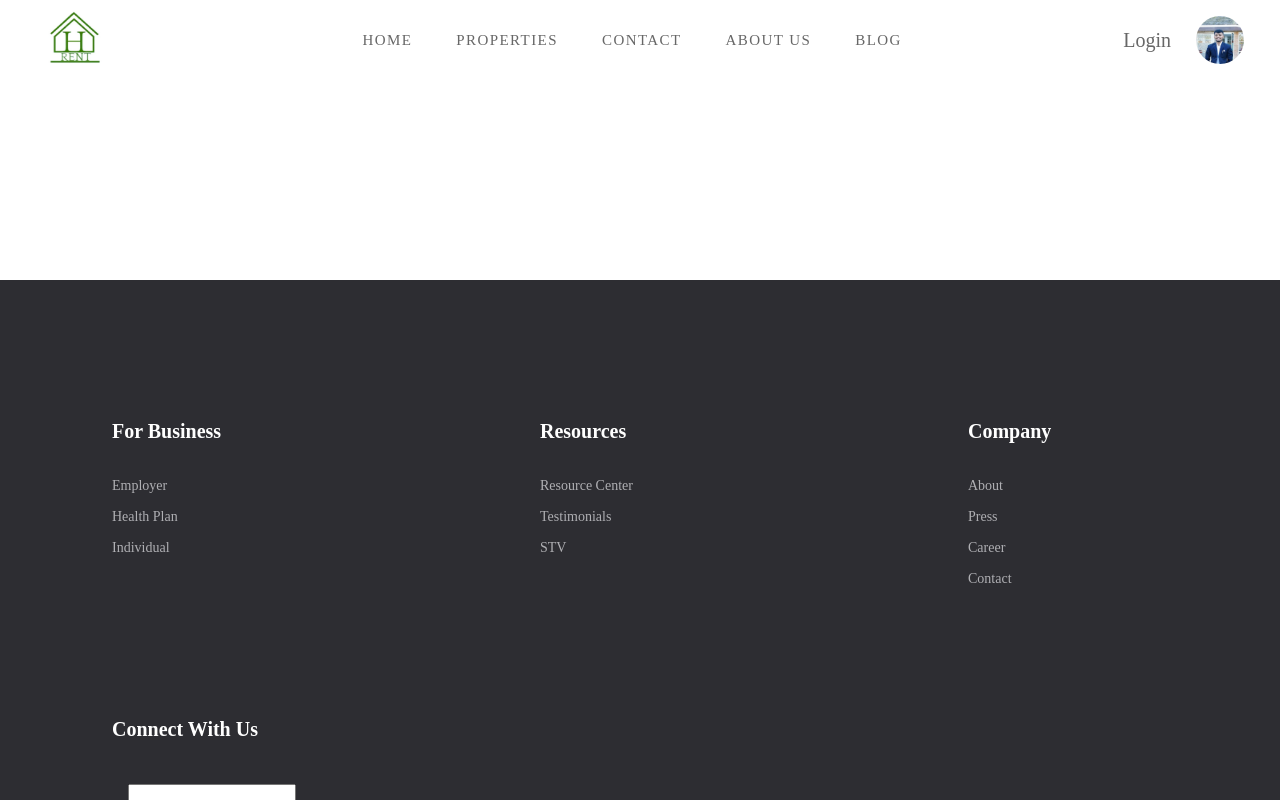
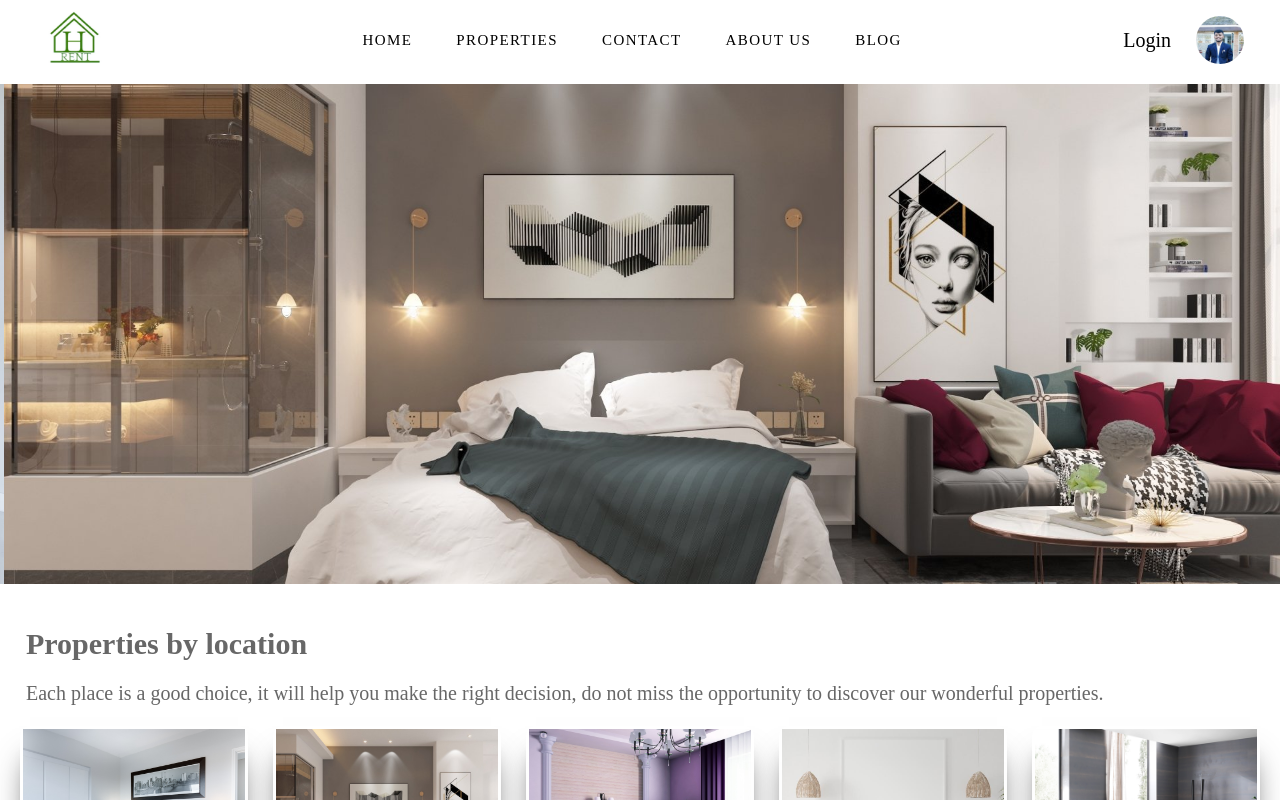
Before and after one commit to phirojshah/House-Rent, a React (Create React App) app: page / in a window 1280 px wide. Shown: the top 800 px of the page. Built offline with nearby package versions, Linux system fonts and the light colour scheme.

Commit message:
Router works done

```diff
--- a/src/App.js
+++ b/src/App.js
@@ -4,21 +4,17 @@ import "./App.css";
 import Nav from "./Components/Nav";
 import Home from "./Components/Home";
 import Login from "./Components/Login";
-import { BrowserRouter, Router, Route, Routes, Link } from "react-router-dom";
+import { Route, Routes } from "react-router-dom";
 import Footer from "./Components/Footer";
 
 function App() {
   return (
     <div className="App">
       <Nav />
-      {/* <Home /> */}
-      {/* <Login /> */}
-      <BrowserRouter>
-        <Routes>
-          <Route path="/Home" element={<Home />} />
-          <Route path="/Login" element={<Login />} />
-        </Routes>
-      </BrowserRouter>
+      <Routes>
+        <Route path="/" element={<Home />} />
+        <Route path="/Login" element={<Login />} />
+      </Routes>
       <Footer />
     </div>
   );
--- a/src/Components/Nav.js
+++ b/src/Components/Nav.js
@@ -6,7 +6,7 @@ function Nav() {
     <Container>
       <Logo src="/images/logo.jpg " />
       <NavMenu>
-        <a>
+        <a href="/">
           <span> HOME</span>
         </a>
 
@@ -24,7 +24,7 @@ function Nav() {
         </a>
       </NavMenu>
       <Login>
-        <a>
+        <a href="/Login">
           <span>Login</span>
         </a>
       </Login>
@@ -65,6 +65,8 @@ const NavMenu = styled.div`
     align-items: center;
     padding: 0 10px;
     height: 20px;
+    text-decoration: none;
+    color: black;
 
     span {
       font-size: 15px;
@@ -103,4 +105,8 @@ const UsrImg = styled.img`
 
 const Login = styled.div`
   margin-right: 25px;
+  a {
+    text-decoration: none;
+    color: black;
+  }
 `;
--- a/src/index.js
+++ b/src/index.js
@@ -1,18 +1,21 @@
-import React from 'react';
-import { createRoot } from 'react-dom/client';
-import { Provider } from 'react-redux';
-import { store } from './app/store';
-import App from './App';
-import './index.css';
+import React from "react";
+import { createRoot } from "react-dom/client";
+import { Provider } from "react-redux";
+import { store } from "./app/store";
+import App from "./App";
+import "./index.css";
+import { BrowserRouter } from "react-router-dom";
 
-const container = document.getElementById('root');
+const container = document.getElementById("root");
 const root = createRoot(container);
 
 root.render(
   <React.StrictMode>
-    <Provider store={store}>
-      <App />
-    </Provider>
+    <BrowserRouter>
+      <Provider store={store}>
+        <App />
+      </Provider>
+    </BrowserRouter>
   </React.StrictMode>
 );
 
```
